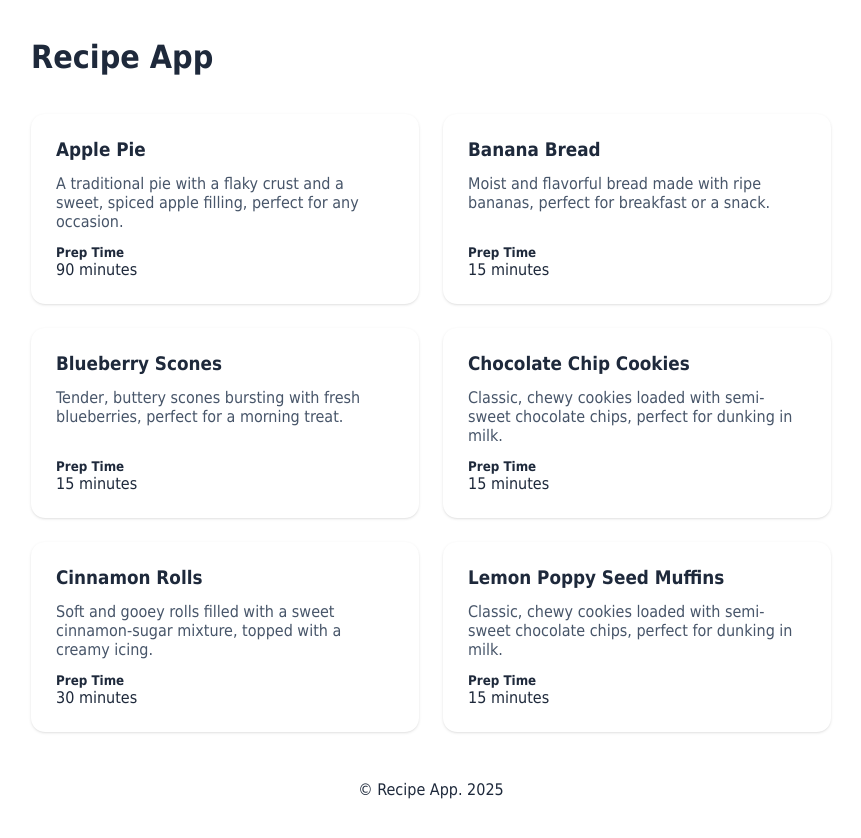
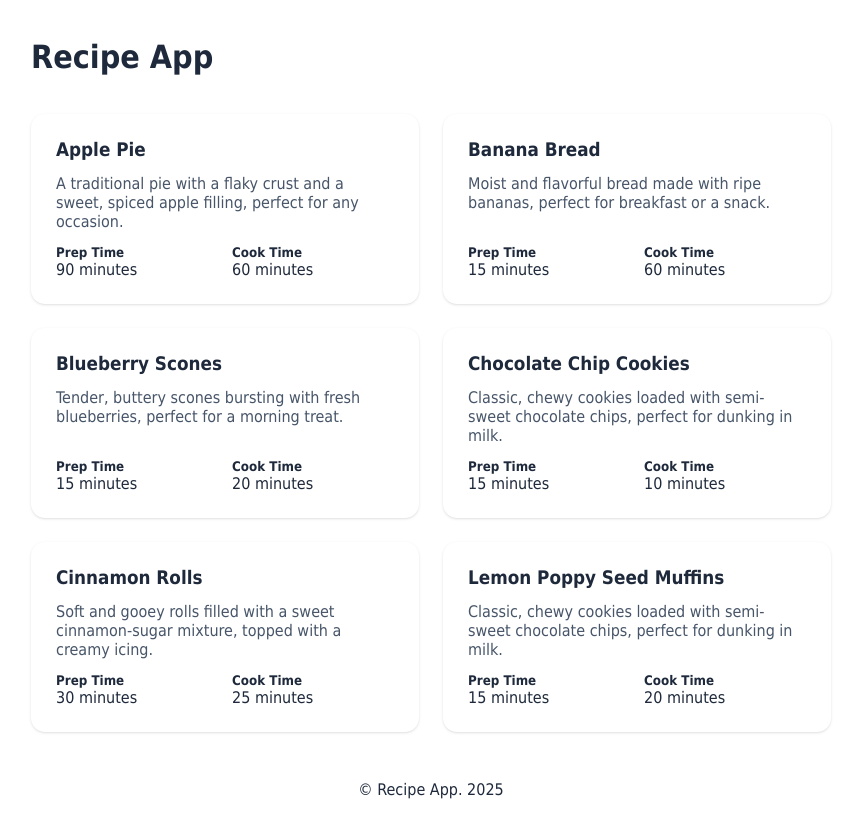
Before and after one commit to rorisangputu/markdown-tut, a Next.js app: page / in a window 1280 px wide. Shown: the top 838 px of the page, without its empty margins (209-1070 px from the left). Built offline with nearby package versions, Linux system fonts and the light colour scheme.

Commit message:
Update PostCard component to correctly link to recipe pages and display cooking times

```diff
--- a/components/PostCard.js
+++ b/components/PostCard.js
@@ -4,7 +4,7 @@ import Link from "next/link"
 const PostCard = (props) => {
     const {post} = props;
   return (
-      <Link className="unstyled" href={''}>
+      <Link className="unstyled" href={`/recipe/${post.slug}`}>
         <div className="postCard">
             <h3>{post.title}</h3>
             <p>{post.bio}</p>
@@ -13,6 +13,10 @@ const PostCard = (props) => {
                     <h5>Prep Time</h5>
                     <p>{post.prep_time}</p>
                 </div>
+                <div>
+                    <h5>Cook Time</h5>
+                    <p>{post.cook_time}</p>
+                </div>
             </div>
         </div>
       </Link>
```
